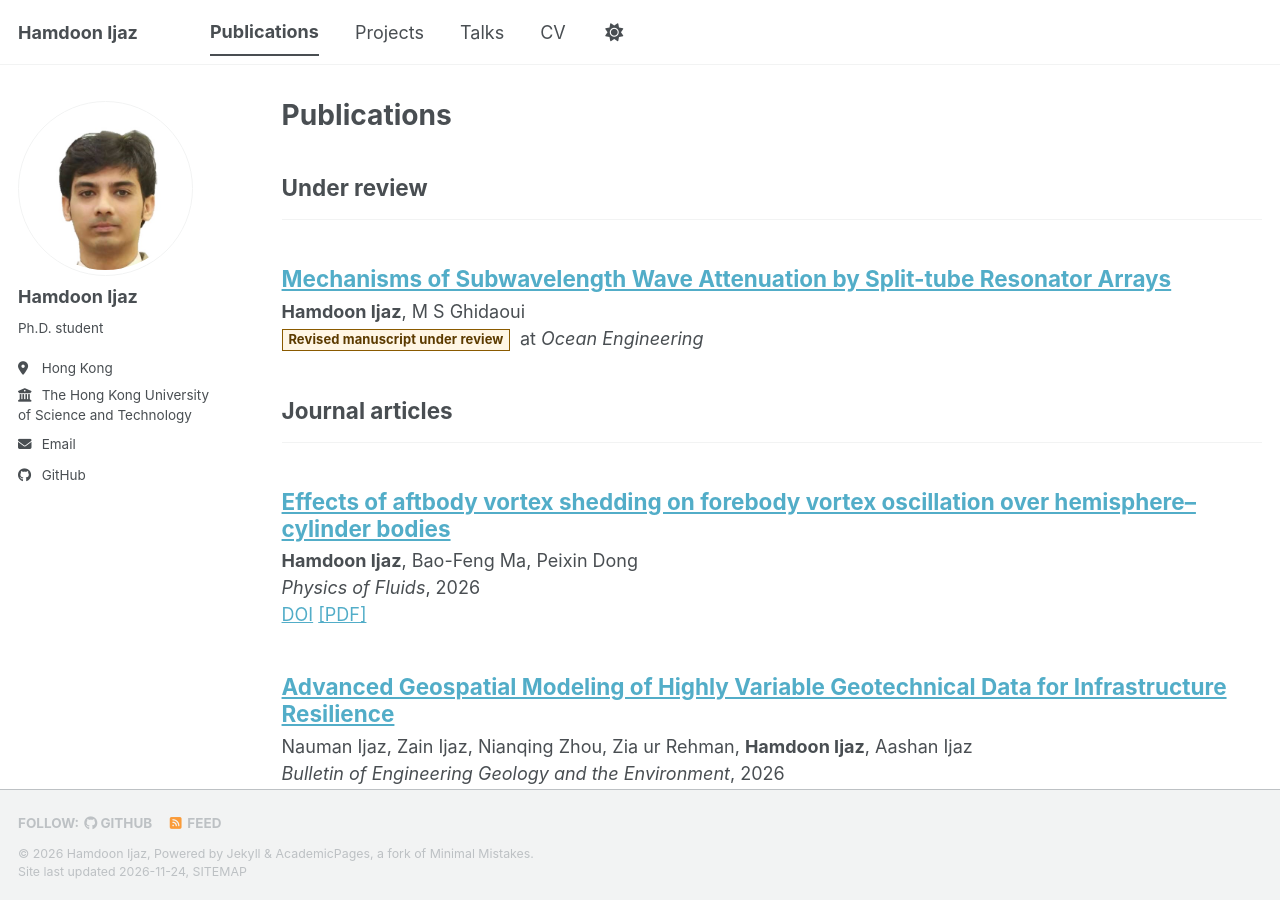
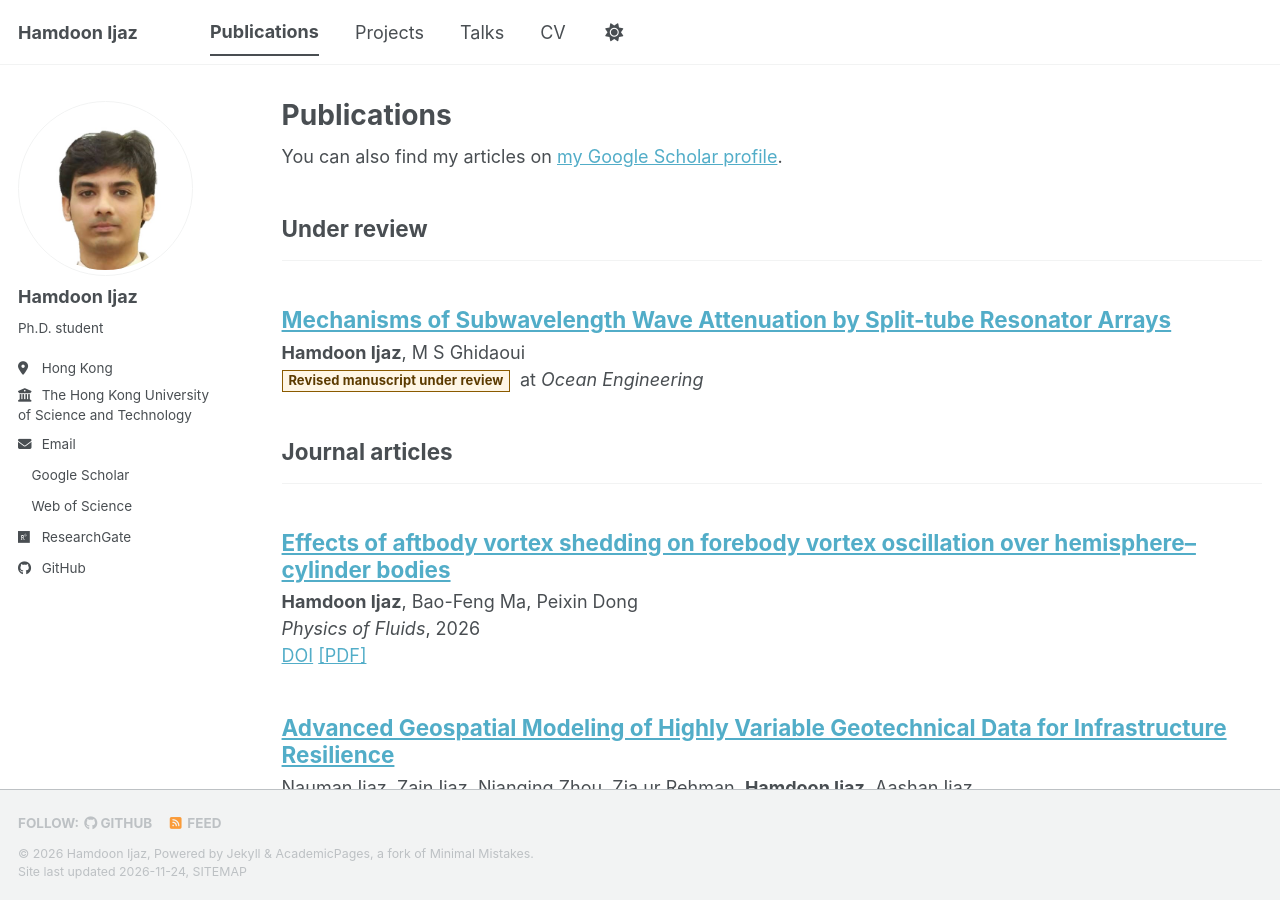
Before and after one commit to Hamdoon-UST/Hamdoon-UST.github.io, a Jekyll site: the page built from _pages/publications.html, in a window 1280 px wide and 900 px high. Built offline with Jekyll 4.4.1, drawn with Linux system fonts in a browser that asks for light colours; a style sheet for code colours, icons or effects is not loaded.

Commit message:
Add Scholar, Web of Science, and ResearchGate sidebar icons.
Fill the existing author profile slots and add a Web of Science link
that uses the Academicons Clarivate mark. The publications page Scholar
sentence now uses that same profile URL, because the old Liquid tag
rendered an empty href.

Co-authored-by: Hamdoon Ijaz <Hamdoon-UST@users.noreply.github.com>

```diff
--- a/_config.yml
+++ b/_config.yml
@@ -35,14 +35,15 @@ author:
   # Academic websites
   academia         : # URL
   arxiv            : # URL - Update with the correct link to your profile
-  googlescholar    :
+  googlescholar    : "https://scholar.google.com/citations?user=WTJcCU4AAAAJ&hl=en"
   inspire-hep      : # URL
   impactstory      : # URL
   orcid            :
   semantic         : # URL
   ssrn             : # URL
   pubmed           :
-  researchgate     : # URL
+  researchgate     : "https://www.researchgate.net/profile/Hamdoon-Ijaz"
+  webofscience     : "https://www.webofscience.com/wos/author/record/QQX-7885-2026"
   scopus           : # URL
   zotero           : # URL
 
--- a/_includes/author-profile.html
+++ b/_includes/author-profile.html
@@ -45,7 +45,10 @@
         <li><a href="{{ author.arxiv }}"><i class="ai ai-arxiv ai-fw icon-pad-right"></i>arXiv</a></li>
       {% endif %}
       {% if author.googlescholar %}
-        <li><a href="{{ author.googlescholar }}"><i class="ai ai-google-scholar ai-fw icon-pad-right"></i>Google Scholar</a></li>
+        <li><a href="{{ author.googlescholar }}" aria-label="Google Scholar" title="Google Scholar"><i class="ai ai-google-scholar ai-fw icon-pad-right" aria-hidden="true"></i>Google Scholar</a></li>
+      {% endif %}
+      {% if author.webofscience %}
+        <li><a href="{{ author.webofscience }}" aria-label="Web of Science" title="Web of Science"><i class="ai ai-clarivate ai-fw icon-pad-right" aria-hidden="true"></i>Web of Science</a></li>
       {% endif %}
       {% if author.inspire-hep %}
         <li><a href="{{ author.inspire-hep }}"><i class="ai ai-inspire ai-fw icon-pad-right"></i>INSPIRE-HEP</a></li>
@@ -60,7 +63,7 @@
         <li><a href="{{ author.pubmed }}"><i class="ai ai-pubmed ai-fw icon-pad-right"></i>PubMed</a></li>
       {% endif %}
       {% if author.researchgate %}
-        <li><a href="{{ author.researchgate }}"><i class="fab fa-fw fa-researchgate icon-pad-right" aria-hidden="true"></i>ResearchGate</a></li>
+        <li><a href="{{ author.researchgate }}" aria-label="ResearchGate" title="ResearchGate"><i class="fab fa-fw fa-researchgate icon-pad-right" aria-hidden="true"></i>ResearchGate</a></li>
       {% endif %}
       {% if author.scopus %}
         <li><a href="{{ author.scopus }}"><i class="ai ai-scopus ai-fw icon-pad-right"></i>Scopus</a></li>
--- a/_pages/publications.html
+++ b/_pages/publications.html
@@ -6,7 +6,7 @@ author_profile: true
 ---
 
 {% if site.author.googlescholar %}
-  <div class="wordwrap">You can also find my articles on <a href="{{https://scholar.google.com/citations?user=WTJcCU4AAAAJ&hl=en&oi=ao}}">my Google Scholar profile</a>.</div>
+  <div class="wordwrap">You can also find my articles on <a href="{{ site.author.googlescholar }}">my Google Scholar profile</a>.</div>
 {% endif %}
 
 {% include base_path %}
```
